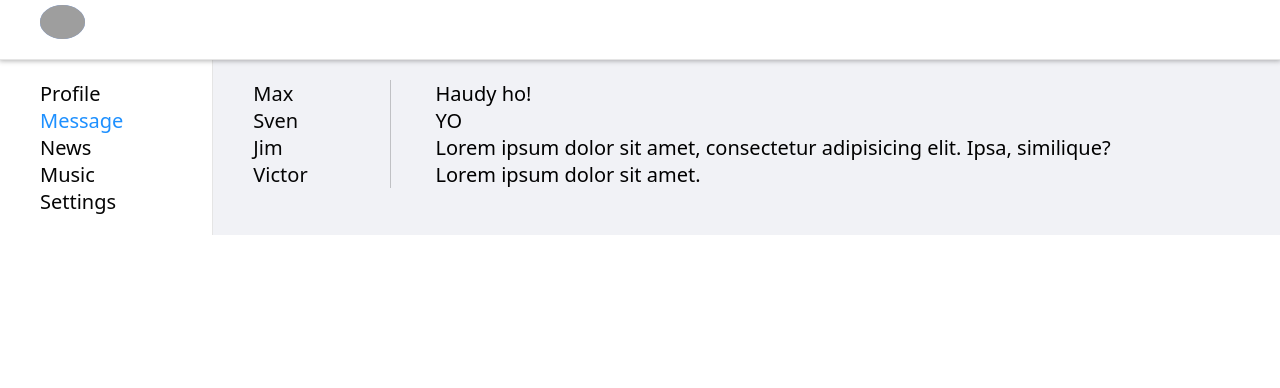
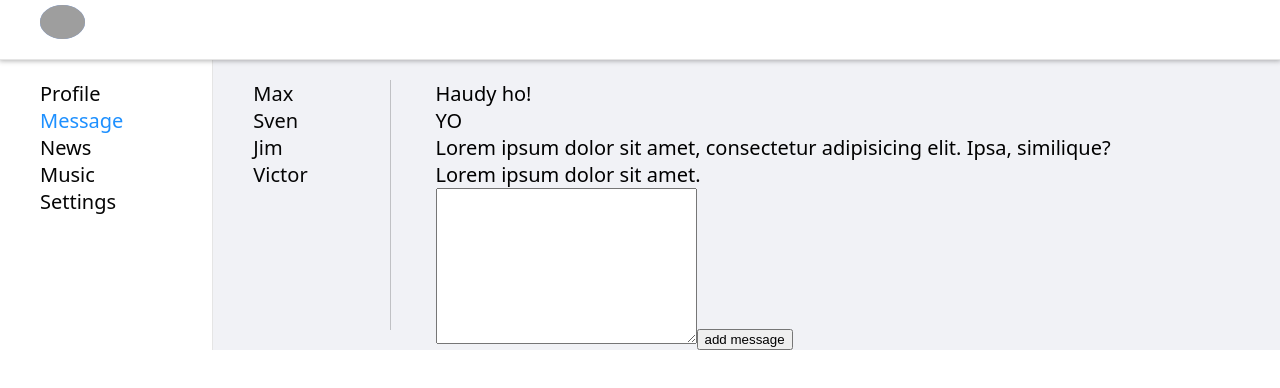
Before and after one commit to melivaro/social-network, a React (Create React App) app: page /dialogs in a window 1280 px wide. Shown: the top 388 px of the page. Built offline with nearby package versions, Linux system fonts and the light colour scheme; grey boxes are pictures that could not be loaded.

Commit message:
create addPost() from MyPosts component

```diff
--- a/src/App.tsx
+++ b/src/App.tsx
@@ -20,7 +20,7 @@ function App(props: SuperMegaStateType) {
                 <NavBar/>
                 <div className="app-wrapper-content">
                     <Route path={"/profile"} render={()=><Profile posts={props.state.ProfilePage.posts}/>}/>
-                    <Route path={"/dialogs"} render={()=><Dialogs dialogs={props.state.DialogPage.dialogs} messages={props.state.DialogPage.messages}/>}/>
+                    <Route path={"/dialogs"} render={()=><Dialogs dialogState={props.state.DialogPage}/>}/>
                     <Route path={"/news"} component={News}/>
                     <Route path={"/music"} component={Music}/>
                     <Route path={"/settings"} component={Settings}/>
--- a/src/components/Dialogs/Dialogs.tsx
+++ b/src/components/Dialogs/Dialogs.tsx
@@ -2,13 +2,18 @@ import React from "react";
 import s from "./Dialogs.module.css"
 import {DialogItem} from "./DialogItem/DialogItem";
 import {MessageItem} from "./MessageItem/MessageItem";
-import {DialogPageType} from "../../redux/state";
+import {DialogPageType, DialogStateType} from "../../redux/state";
 
 
-export function Dialogs(props: DialogPageType) {
+export function Dialogs(props: DialogStateType) {
 
-    let dialogItems = props.dialogs.map(d => <DialogItem id={d.id} name={d.name}/>)
-    let messageItems = props.messages.map(m => <MessageItem message={m.message} id={m.id}/>)
+    let dialogItems = props.dialogState.dialogs.map(d => <DialogItem id={d.id} name={d.name}/>)
+    let messageItems = props.dialogState.messages.map(m => <MessageItem message={m.message} id={m.id}/>)
+
+    const newMessageElement = React.createRef<HTMLTextAreaElement>();
+    const addMessage = () => {
+        alert(newMessageElement.current?.value)
+    }
 
     return (
         <div className={s.dialogs}>
@@ -17,6 +22,8 @@ export function Dialogs(props: DialogPageType) {
             </ul>
             <ul className={s.messagesList}>
                 {messageItems}
+                <textarea ref={newMessageElement} cols={30} rows={10}></textarea>
+                <button onClick={addMessage}>add message</button>
             </ul>
         </div>
     )
--- a/src/components/Dialogs/MessageItem/MessageItem.tsx
+++ b/src/components/Dialogs/MessageItem/MessageItem.tsx
@@ -5,6 +5,7 @@ import {MessageItemType} from "../../../redux/state";
 
 
 export function MessageItem(props: MessageItemType) {
+
     return (
         <li className={s.messageItem}>{props.message}</li>
     )
--- a/src/components/Profile/MyPosts/MyPosts.tsx
+++ b/src/components/Profile/MyPosts/MyPosts.tsx
@@ -7,12 +7,20 @@ import {ProfilePageType} from "../../../redux/state";
 
 export function MyPosts(props: ProfilePageType) {
     let postItems = props.posts.map(p => <Post id={p.id} message={p.message} likesCounter={p.likesCounter}/>)
+
+    const newPostElement = React.createRef<HTMLTextAreaElement>();
+
+    function addPost() {
+        let text = newPostElement.current?.value
+        alert(text);
+    }
+
     return (
         <div className={s.myPosts}>
             <h3>My posts</h3>
             <div className={s.createPublication}>
-                <textarea cols={30} rows={1} placeholder={"Что у вас нового?"}></textarea>
-                <button type="submit">Add post</button>
+                <textarea ref={newPostElement} cols={30} rows={1} placeholder={"Что у вас нового?"}></textarea>
+                <button type="submit" onClick={addPost}>Add post</button>
             </div>
             <ul className={s.postsList}>
                 {postItems}
--- a/src/redux/state.ts
+++ b/src/redux/state.ts
@@ -21,6 +21,10 @@ export type ProfilePageType = {
 export type DialogPageType = {
     dialogs: Array<DialogItemType>,
     messages: Array<MessageItemType>
+}
+
+export type DialogStateType = {
+    dialogState: DialogPageType
 }
 
 export type MainStateType = {
```
